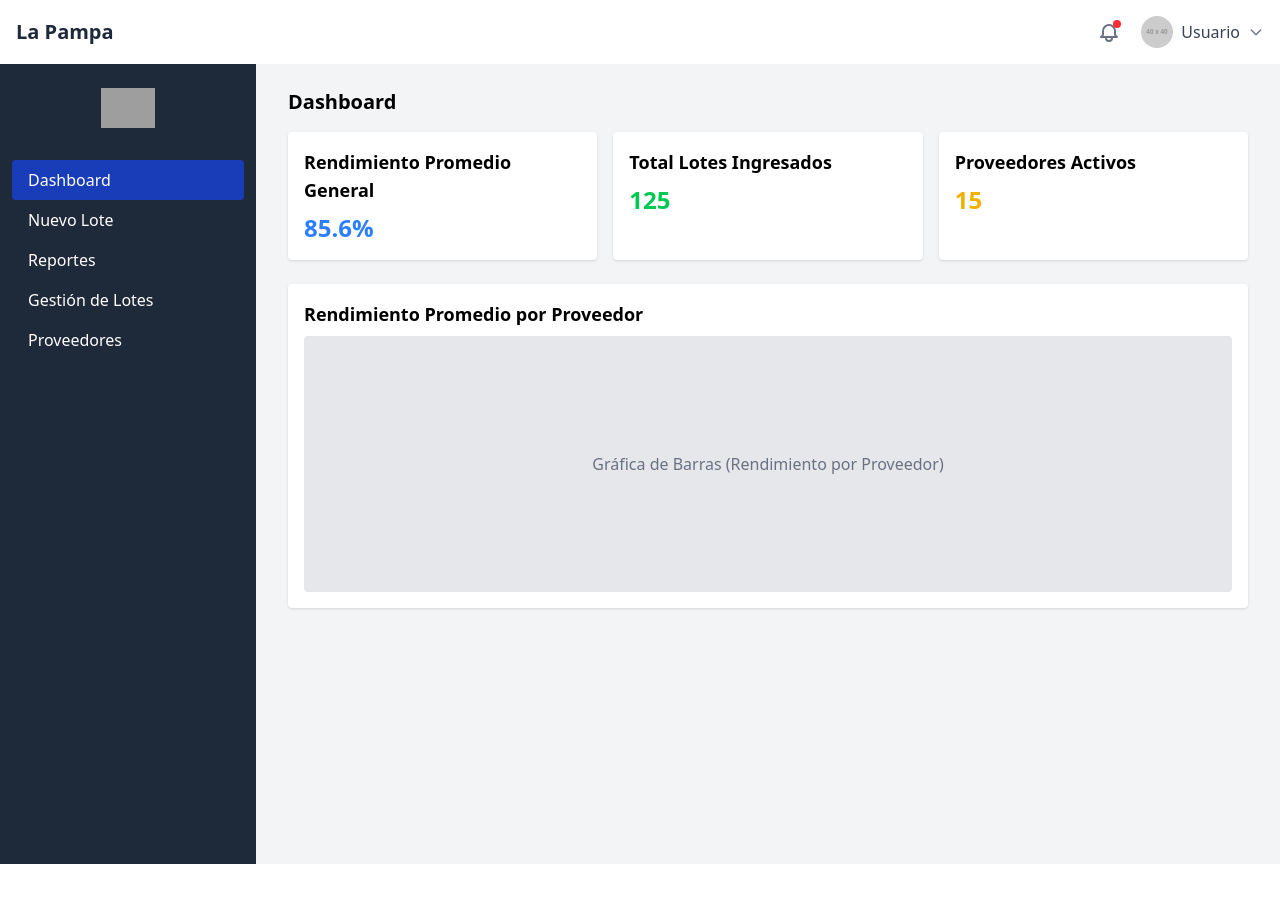
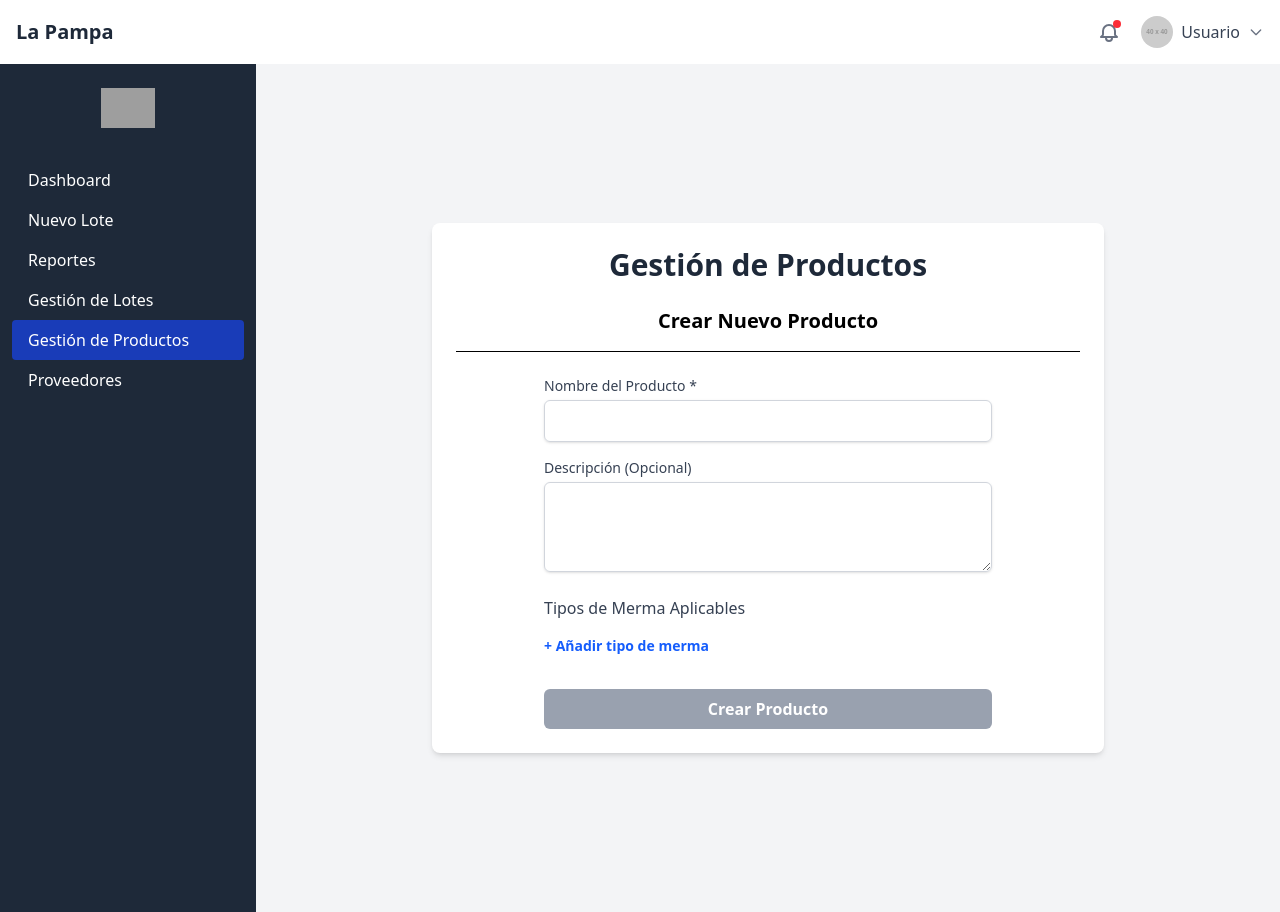
Before and after one commit to JuanAndreAV/sigepro, an Angular app: page /dashboard/gestion-productos in a window 1280 px wide. Before the commit this address led to /dashboard/home. Before the commit the page ends 864 px from the top, so only its background shows below. Built offline with nearby package versions, Linux system fonts and the light colour scheme; grey boxes are pictures that could not be loaded.

Commit message:
Add gestion-productos component

```diff
--- a/src/app/app.config.ts
+++ b/src/app/app.config.ts
@@ -2,7 +2,8 @@ import { ApplicationConfig, provideZoneChangeDetection } from '@angular/core';
 import { provideRouter } from '@angular/router';
 
 import { routes } from './app.routes';
+import { provideHttpClient } from '@angular/common/http';
 
 export const appConfig: ApplicationConfig = {
-  providers: [provideZoneChangeDetection({ eventCoalescing: true }), provideRouter(routes)]
+  providers: [provideZoneChangeDetection({ eventCoalescing: true }), provideRouter(routes), provideHttpClient()]
 };
--- a/src/app/app.routes.ts
+++ b/src/app/app.routes.ts
@@ -6,6 +6,7 @@ import { LotEntryFormComponent } from './pages/lot-entry-form/lot-entry-form.com
 import { LotesListComponent } from './pages/lotes-list/lotes-list.component';
 import { LotProcessFormComponent } from './pages/lot-process-form/lot-process-form.component';
 import { ProveedoresComponent } from './pages/proveedores/proveedores.component';
+import { GestionProductosComponent } from './pages/gestion-productos/gestion-productos.component';
 
 
 export const routes: Routes = [
@@ -36,6 +37,10 @@ export const routes: Routes = [
             {
                 path: 'proveedores',
                 component: ProveedoresComponent
+            },
+            {
+                path: 'gestion-productos',
+                component: GestionProductosComponent
             }
 
         ]
--- a/src/app/components/layout/sidebar/sidebar.component.ts
+++ b/src/app/components/layout/sidebar/sidebar.component.ts
@@ -37,6 +37,12 @@ export class SidebarComponent {
   },
   {
     id: 5,
+    path: '/dashboard/gestion-productos',
+    title: 'Gestión de Productos',
+    icon: 'product',
+  },
+  {
+    id: 6,
     path: '/dashboard/proveedores',
     title: 'Proveedores',
     icon: 'lot-entry',
--- /dev/null
+++ b/src/app/pages/gestion-productos/gestion-productos.component.html
@@ -0,0 +1,59 @@
+<div class="bg-gray-100 min-h-screen flex items-center justify-center p-4 sm:p-8">
+  <div class="w-full max-w-2xl mx-auto"> <!-- Reduje el max-width para que no ocupe tanto ancho -->
+    <div class="bg-white p-6 rounded-lg shadow-md">
+      <h1 class="text-3xl font-bold text-gray-800 mb-6 text-center">Gestión de Productos</h1>
+
+      <h2 class="text-xl font-semibold mb-6 border-b pb-4 text-center">Crear Nuevo Producto</h2>
+
+      <form [formGroup]="productoForm()" class="max-w-md mx-auto"> <!-- Centrado del formulario -->
+        <!-- Nombre del Producto -->
+        <div class="mb-4">
+          <label for="nombreProducto" class="block text-sm font-medium text-gray-700">
+            Nombre del Producto *
+            @if (productoForm().get('nombreProducto')?.invalid && productoForm().get('nombreProducto')?.touched) {
+              <span class="text-red-500 text-xs">(Mínimo 3 caracteres)</span>
+            }
+          </label>
+          <input type="text" id="nombreProducto" formControlName="nombreProducto"
+                 class="mt-1 block w-full px-3 py-2 border border-gray-300 rounded-md shadow-sm focus:outline-none focus:ring-blue-500 focus:border-blue-500">
+        </div>
+
+        <!-- Descripción -->
+        <div class="mb-6">
+          <label for="descripcion" class="block text-sm font-medium text-gray-700">Descripción (Opcional)</label>
+          <textarea id="descripcion" formControlName="descripcion" rows="3"
+                    class="mt-1 block w-full px-3 py-2 border border-gray-300 rounded-md shadow-sm focus:outline-none focus:ring-blue-500 focus:border-blue-500"></textarea>
+        </div>
+
+        <!-- Mermas Configurables -->
+        <div class="mb-6">
+          <h3 class="text-md font-medium text-gray-700 mb-2">Tipos de Merma Aplicables</h3>
+          <div formArrayName="mermasConfig" class="space-y-3">
+            @for (merma of mermasConfigArray.controls; track $index; let i = $index) {
+              <div class="flex items-center space-x-2">
+                <input [formControlName]="i" type="text" placeholder="Ej: Grasa, Pérdida por cocción, etc."
+                       class="flex-grow px-3 py-2 border border-gray-300 rounded-md shadow-sm">
+                <button type="button" (click)="eliminarMerma(i)" class="p-2 text-red-500 hover:bg-red-100 rounded-full">
+                  <svg xmlns="http://www.w3.org/2000/svg" class="h-5 w-5" viewBox="0 0 20 20" fill="currentColor">
+                    <path fill-rule="evenodd" d="M9 2a1 1 0 00-.894.553L7.382 4H4a1 1 0 000 2v10a2 2 0 002 2h8a2 2 0 002-2V6a1 1 0 100-2h-3.382l-.724-1.447A1 1 0 0011 2H9zM7 8a1 1 0 012 0v6a1 1 0 11-2 0V8zm5-1a1 1 0 00-1 1v6a1 1 0 102 0V8a1 1 0 00-1-1z" clip-rule="evenodd" />
+                  </svg>
+                </button>
+              </div>
+            }
+          </div>
+          <button type="button" (click)="agregarMerma()" class="mt-2 text-sm text-blue-600 hover:text-blue-800 font-semibold">
+            + Añadir tipo de merma
+          </button>
+        </div>
+
+        <!-- Botones de Acción -->
+        <div class="flex items-center space-x-4 mt-8">
+          <button type="button" (click)="guardarProducto()" [disabled]="productoForm().invalid"
+                  class="w-full bg-blue-600 text-white font-bold py-2 px-4 rounded-md hover:bg-blue-700 focus:outline-none focus:ring-2 focus:ring-offset-2 focus:ring-blue-500 disabled:bg-gray-400">
+            Crear Producto
+          </button>
+        </div>
+      </form>
+    </div>
+  </div>
+</div>
--- /dev/null
+++ b/src/app/pages/gestion-productos/gestion-productos.component.ts
@@ -0,0 +1,41 @@
+import { Component, signal } from '@angular/core';
+import { FormGroup, FormControl, ReactiveFormsModule, FormArray, Validators } from '@angular/forms';
+
+@Component({
+  selector: 'app-gestion-productos',
+  standalone: true,
+  imports: [ReactiveFormsModule],
+  templateUrl: './gestion-productos.component.html',
+  styleUrl: './gestion-productos.component.css'
+})
+export class GestionProductosComponent {
+
+  productoForm = signal<FormGroup>(
+    new FormGroup({
+      nombreProducto: new FormControl('',[Validators.required, Validators.minLength(3)]),
+      descripcion: new FormControl(''),
+      mermasConfig: new FormArray([])
+    })
+  );
+  get mermasConfigArray(): FormArray {
+    return this.productoForm().get('mermasConfig') as FormArray;
+  }
+   // Método para añadir una nueva merma
+  agregarMerma() {
+    this.mermasConfigArray.push(new FormControl('', Validators.required));
+  }
+
+  // Método para eliminar una merma
+  eliminarMerma(index: number) {
+    this.mermasConfigArray.removeAt(index);
+  }
+
+  // Método para enviar el formulario
+  guardarProducto() {
+    if (this.productoForm().valid) {
+      const productoData = this.productoForm().value;
+      console.log('Producto a guardar:', productoData);
+      // Aquí iría la lógica para guardar en la base de datos
+    }
+  }
+}
--- a/src/app/pages/proveedores/proveedores.component.html
+++ b/src/app/pages/proveedores/proveedores.component.html
@@ -43,6 +43,7 @@
           Registrar Proveedor
         </button>
       </div>
+      <h3 class="text-gree-600 font-bold">{{ successMessage()}}</h3>
     </form>
 
     <!-- Tabla de Proveedores -->
@@ -58,7 +59,7 @@
           </tr>
         </thead>
 
-        @for (prov of proveedores(); track prov.nombre) {
+        @for (prov of proveedores; track prov.id) {
         <tbody class="divide-y divide-gray-200">
           <tr>
             <td class="px-4 py-2 text-gray-800">{{ prov.nombre }}</td>
@@ -66,7 +67,7 @@
             <td class="px-4 py-2 text-gray-800">{{ prov.telefono }}</td>
             <td class="px-4 py-2 text-gray-800">{{ prov.email }}</td>
             <td class="px-4 py-2">
-              <button (click)="eliminarProveedor(prov.nombre)"
+              <button (click)="(prov.nombre)"
                 class="bg-red-500 text-white px-3 py-1 rounded hover:bg-red-600 text-sm">Eliminar</button>
             </td>
           </tr>
--- a/src/app/pages/proveedores/proveedores.component.ts
+++ b/src/app/pages/proveedores/proveedores.component.ts
@@ -1,6 +1,8 @@
-import { Component, signal } from '@angular/core';
+import { Component, inject, signal, OnInit } from '@angular/core';
 import { FormControl, FormGroup, ReactiveFormsModule, Validators } from '@angular/forms';
-import { Proveedores } from '../../interfaces/proveedores';
+import { ProveedoresList } from '../../interfaces/proveedores';
+import { ProveedoresService } from '../../services/proveedores.service';
+
 
 @Component({
   selector: 'app-proveedores',
@@ -9,8 +11,11 @@ import { Proveedores } from '../../interfaces/proveedores';
   templateUrl: './proveedores.component.html',
   styleUrl: './proveedores.component.css'
 })
-export class ProveedoresComponent {
-proveedores = signal<Proveedores[]>([]);
+export class ProveedoresComponent implements OnInit {
+//proveedores = signal<Proveedores[]>([]);
+proveedoresService = inject(ProveedoresService);
+proveedores: ProveedoresList[] = []
+successMessage = signal<string>('');
 
   providerForm = signal<FormGroup>(
     new FormGroup({
@@ -22,19 +27,39 @@ proveedores = signal<Proveedores[]>([]);
   );
   addProveedor(){
     if(this.providerForm().valid){
-      this.proveedores.update(proveedor=>[...proveedor , this.providerForm().value])
+      const prov = this.providerForm().value;
+      this.proveedoresService.nuevoProveedor(prov).subscribe(
+        (res) =>this.successMessage.update(()=>`Proveedor: ${res.nombre} agregado con éxito!`),
+      );
       this.providerForm().reset()
+    }else{
+      alert('Favor, ingresa el nombre del proveedor');
     }
-    else{
-      alert('Favor, ingresa el nombre del proveedor');
-      return
-    }
+  };
+  ngOnInit(): void {
+    this.proveedoresService.proveedoresList()
+    .subscribe((data) => {
+      this.proveedores = data;
+    }, (err) => {
+      alert(`Error al cargar proveedores', ${err}`);
+    });
+  }
+
+  // addProveedor(){
+  //   if(this.providerForm().valid){
+  //     this.proveedores.update(proveedor=>[...proveedor , this.providerForm().value])
+  //     this.providerForm().reset()
+  //   }
+  //   else{
+  //     alert('Favor, ingresa el nombre del proveedor');
+  //     return
+  //   }
 
 
-  }
+  // }
 
-  eliminarProveedor(id: any){
-    this.proveedores.update(proveedor => proveedor.filter(nombre=>nombre.nombre !== id))
-  }
+  // eliminarProveedor(id: any){
+  //   this.proveedores.update(proveedor => proveedor.filter(nombre=>nombre.nombre !== id))
+  // }
 
 }
--- /dev/null
+++ b/src/app/services/proveedores.service.ts
@@ -0,0 +1,19 @@
+import { Injectable, inject } from '@angular/core';
+import { Proveedores, ProveedoresList } from '../interfaces/proveedores';
+import { HttpClient } from '@angular/common/http';
+import { Observable } from 'rxjs';
+
+@Injectable({
+  providedIn: 'root'
+})
+export class ProveedoresService {
+ http = inject(HttpClient);
+ private apiUrl = 'http://localhost:3000/proveedores';
+
+  nuevoProveedor(proveedor: Proveedores) {
+   return this.http.post<Proveedores>(this.apiUrl, proveedor);
+  };
+  proveedoresList(): Observable<ProveedoresList[]> {
+  return this.http.get<ProveedoresList[]>(this.apiUrl)
+  }
+}
```
Also changed, not shown: src/app/interfaces/proveedores.ts (+8 -0 lines), src/app/pages/gestion-productos/gestion-productos.component.css (added).
